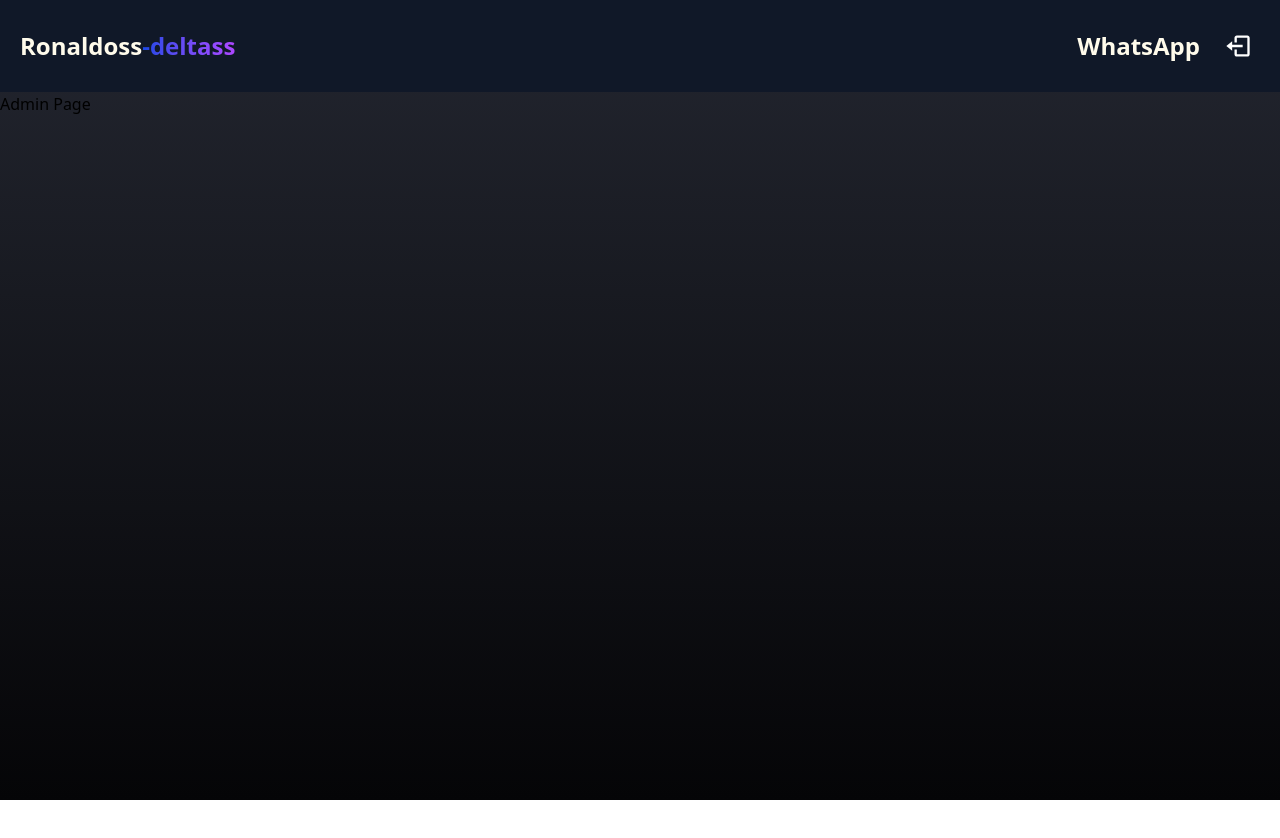
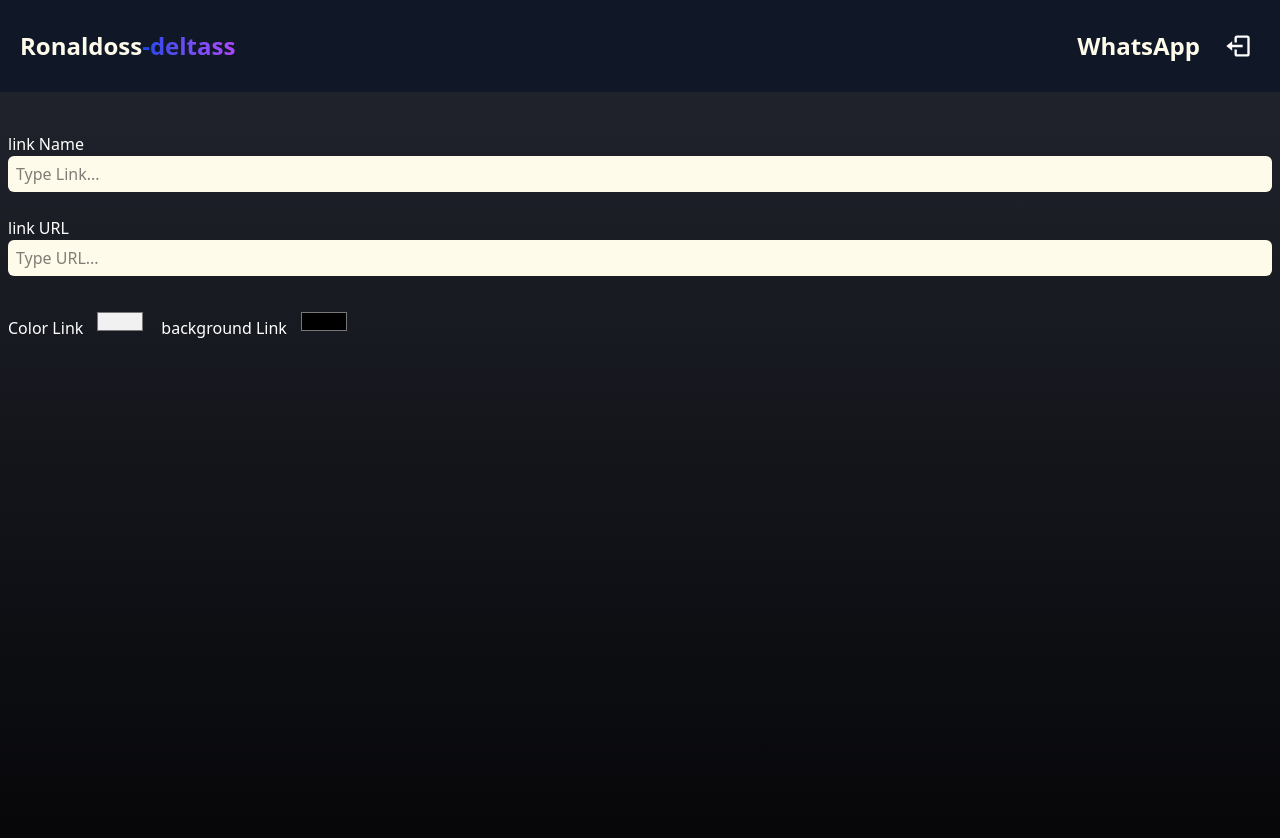
Before and after one commit to Ronaldosdeltas/linksdev, a React (Vite) app: page /admin in a window 1280 px wide. Shown: the top 838 px of the page. Before the commit the page ends 800 px from the top, so only its background shows below. Built offline with nearby package versions, Linux system fonts and the light colour scheme; no server answers; sample sign-in values are in the browser's storage.

Commit message:
stattin creatin the form in page Admin use useState

```diff
--- a/src/pages/admin/index.tsx
+++ b/src/pages/admin/index.tsx
@@ -1,8 +1,52 @@
+import { Input } from "../../components/input"
+import { useState } from "react"
+
 export function Admin(){
+    const [nameInput, setNameInput] = useState('')
+    const [urlInput, setUrlInput] = useState('')
+    const [textColorInput, setTextColorInput] = useState('#f1f1f1')
+    const [bgColorInput, setBgColorInput] = useState('')
     return (
         <>
-        <div>
-            <h1>Admin Page</h1>
+        <div className="flex item-center flex-col min-h-screen pb-7 px-2">
+
+            <form className="flex flex-col mt-8 mb-3  w-full max-w-x1">
+                <label className="text-white font-medium mt-2 mab-2">link Name</label>
+
+                <Input
+                placeholder="Type Link..."
+                value={nameInput}
+                onChange={(e) => setNameInput(e.target.value)}
+                />
+
+                <label className="text-white font-medium mt-2 mab-2">link URL</label>
+
+                <Input
+                type="url"
+                placeholder="Type URL..."
+                value={urlInput}
+                onChange={(e) => setUrlInput(e.target.value)}
+                />
+
+                <section className="flex my-4 gap-4">
+                    <div className="flex gap-3">
+                        <label className="text-white font-medium mt-2 mb-2">Color Link</label>
+                        <input type="color"
+                        value={textColorInput}
+                        onChange={(e) => setTextColorInput(e.target.value)}
+                        />
+                    </div>
+                       <div className="flex gap-3">
+                        <label className="text-white font-medium mt-2 mb-2">background Link</label>
+                        <input type="color"
+                        value={bgColorInput}
+                        onChange={(e) => setBgColorInput(e.target.value)}
+                        />
+
+                    </div>
+                </section>
+            </form>
+
         </div>
         </>
 
```
